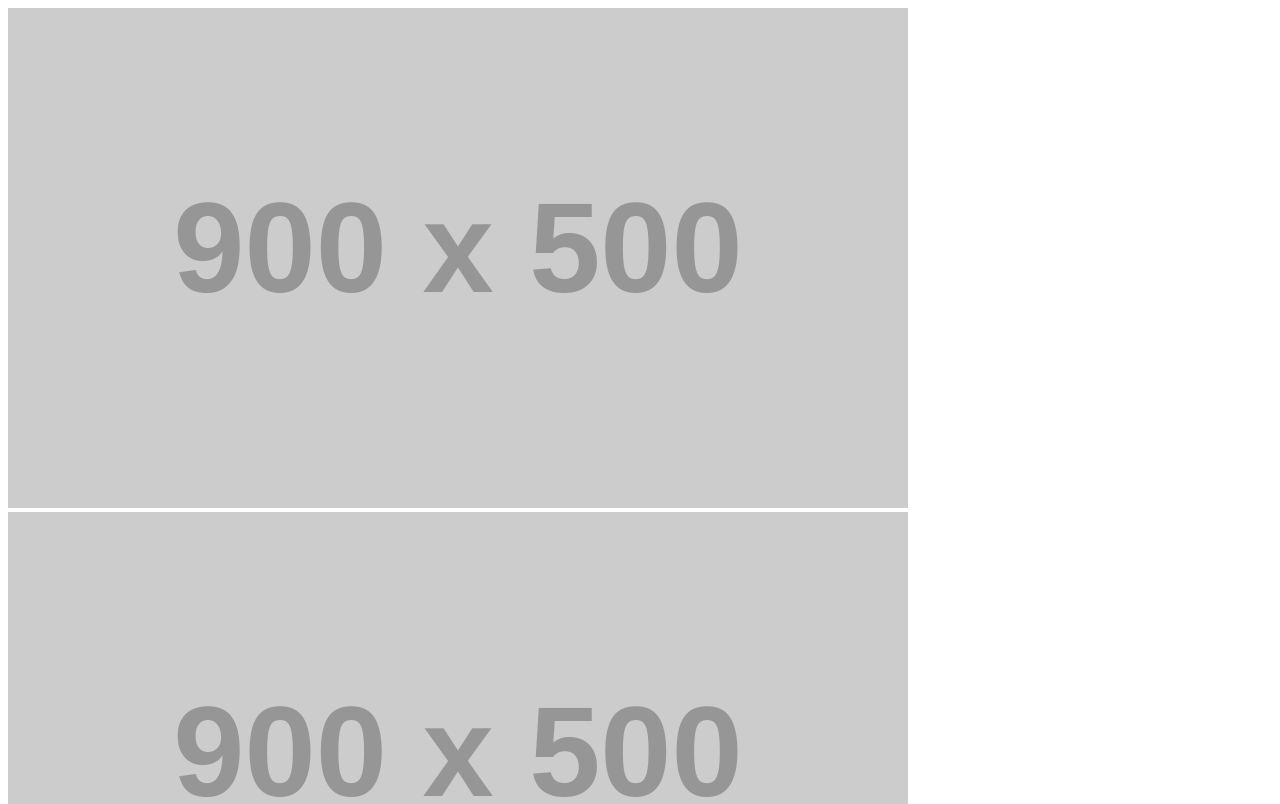
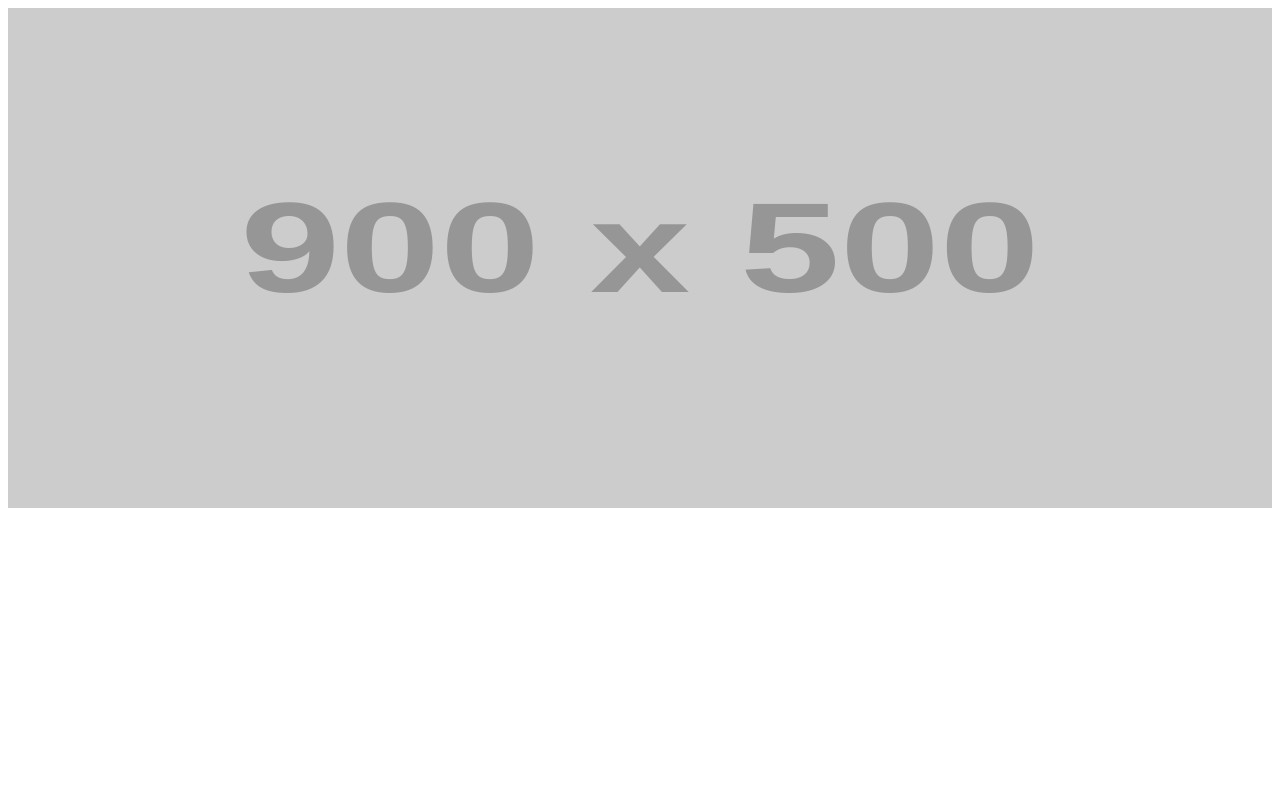
Before and after one commit to itzelJimenez/carrusel-jQuery, a plain HTML site: page index.html in a window 1280 px wide. Shown: the top 804 px of the page. Drawn offline with Linux system fonts and the light colour scheme; placeholder pictures from the web are drawn by us.

Commit message:
diseño de círculos de navegación y ocultamiento de imágenes

```diff
--- /dev/null
+++ b/css/main.css
@@ -0,0 +1,44 @@
+.indicator-item{
+	display: inline-block;
+	position: relative;
+	cursor: pointer;
+	height: 8px;
+	width: 8px;
+	margin: 24px 4px;
+	background-color: rgba(255, 255, 255, 0.8);
+	transition: background-color .3s;
+	border-radius: 50%;
+}
+.indicators{
+	z-index: 2;
+  	bottom: 30px;
+  	position: absolute;
+    text-align: center;
+    left: 0;
+    right: 0;
+    bottom: 0;
+    margin: 0;
+ }
+.container{
+	width: 80%;
+	display: flex;
+	flex-direction: row;
+	align-items: center;
+	justify-content: center;
+}
+.previous-next{
+	color: rgba(255, 255, 255, 0.8);
+	margin: 0 1% 0 1%;
+}
+#slider{
+	width: 100%;
+	height: 500px;
+	overflow: hidden;
+}
+#slider .slides{
+	display: block;
+	width: 100%;
+	height: 500px;
+	margin: 0;
+	padding: 0;
+}
--- a/index.html
+++ b/index.html
@@ -3,17 +3,27 @@
 	<head>
 		<title>Carrousel</title>
 		<meta charset="utf-8">
+		<script src="https://use.fontawesome.com/75919d6994.js"></script>
+		<link rel="stylesheet" type="text/css" href="css/main.css">
 	</head>
 	<body>
 
 		<div id="slider">
-		    <div><img src="https://dummyimage.com/900x500/ddd/0000cc.jpg"/></div>
-		    <div><img src="https://dummyimage.com/900x500/ddd/cccc00.jpg"/></div>
-		    <div><img src="https://dummyimage.com/900x500/ddd/cc6600.jpg"/></div>
-		    <div><img src="https://dummyimage.com/900x500/ddd/0000cc.jpg"/></div>
-		    <div><img src="https://dummyimage.com/900x500/ddd/cccc00.jpg"/></div>
-		    <div><img src="https://dummyimage.com/900x500/ddd/cccc00.jpg"/></div>
+		    <img src="https://dummyimage.com/900x500/ddd/0000cc.jpg" class="slides" />
+		    <img src="https://dummyimage.com/900x500/ddd/cccc00.jpg" class="slides" />
+		    <img src="https://dummyimage.com/900x500/ddd/cc6600.jpg" class="slides" />
+		    <img src="https://dummyimage.com/900x500/ddd/0000cc.jpg" class="slides" />
+		    <img src="https://dummyimage.com/900x500/ddd/cccc00.jpg" class="slides" />
 		</div>
+		<ul class="indicators container">
+			<a href="#" class="previous-next"><i class="fa fa-chevron-left" aria-hidden="true"></i></a>
+			<li class="indicator-item"></li>
+			<li class="indicator-item"></li>
+			<li class="indicator-item"></li>
+			<li class="indicator-item"></li>
+			<li class="indicator-item"></li>
+			<a href="#" class="previous-next"><i class="fa fa-chevron-right" aria-hidden="true"></i></a>
+		</ul>
 		<script src="js/jquery-3.2.1.min.js"></script>
 		<script type="text/javascript" src="js/app.js"></script>
 	</body>
--- a/js/app.js
+++ b/js/app.js
@@ -0,0 +1,9 @@
+          $(document).ready(function() {
+              $(".carousel").carousel({
+                  fullWidth: true
+              });
+              $('.carousel').carousel();
+              setInterval(function() {
+                  $('.carousel').carousel('next');
+              }, 2000);
+          });
```
